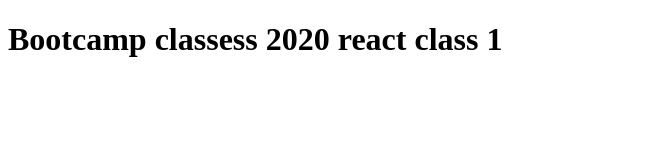
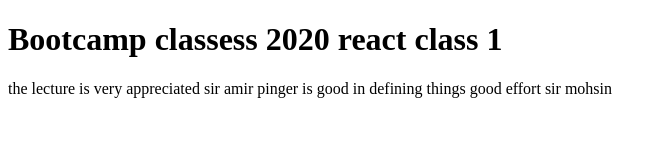
Before and after one commit to unzila-sidd/bootcamp-class-1, a plain HTML site: page index.html in a window 1280 px wide. Shown: the whole page, without its empty margins (0-667 px from the left). Drawn offline with Linux system fonts and the light colour scheme.

Commit message:
Update index.html

```diff
--- a/index.html
+++ b/index.html
@@ -7,5 +7,6 @@
 </head>
 <body>
     <h1>Bootcamp classess 2020 react class 1</h1>
+    <p>the lecture is very appreciated sir amir pinger is good in defining things good effort sir mohsin</p>
 </body>
 </html>
```
